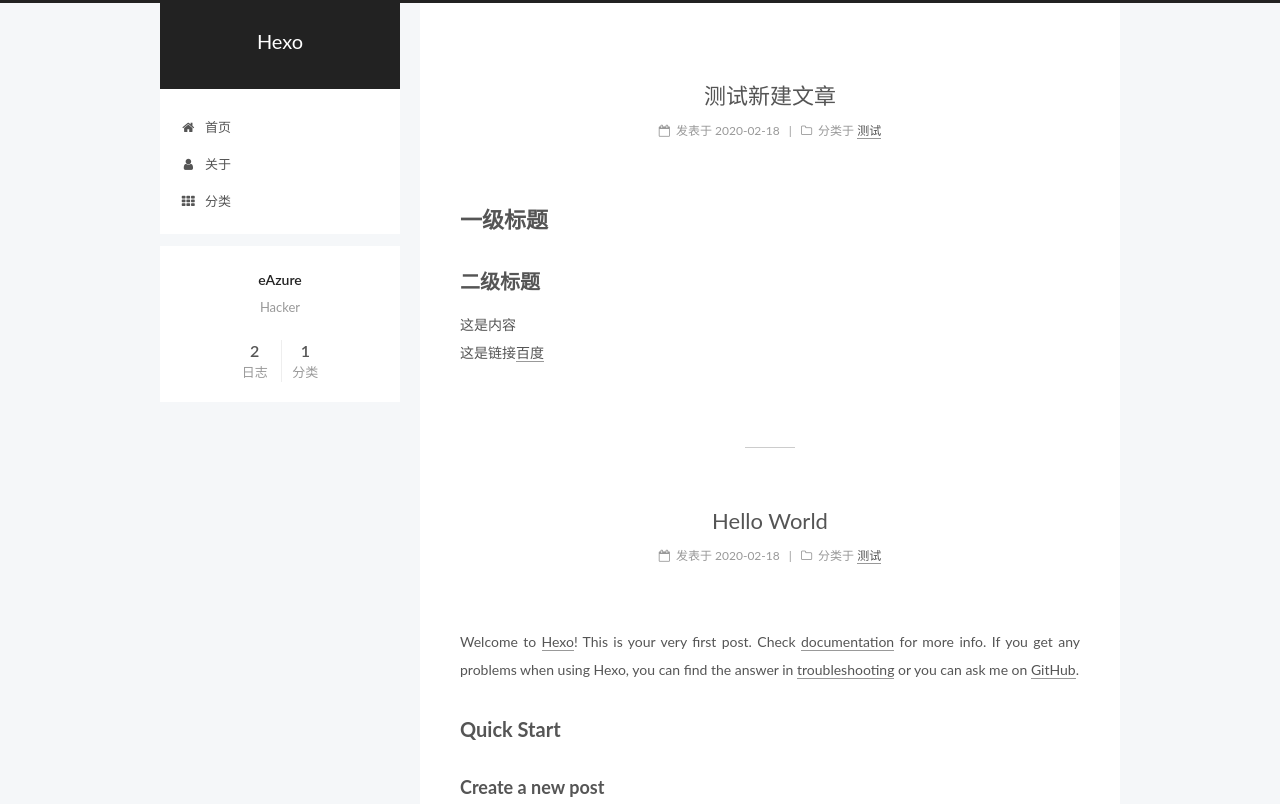
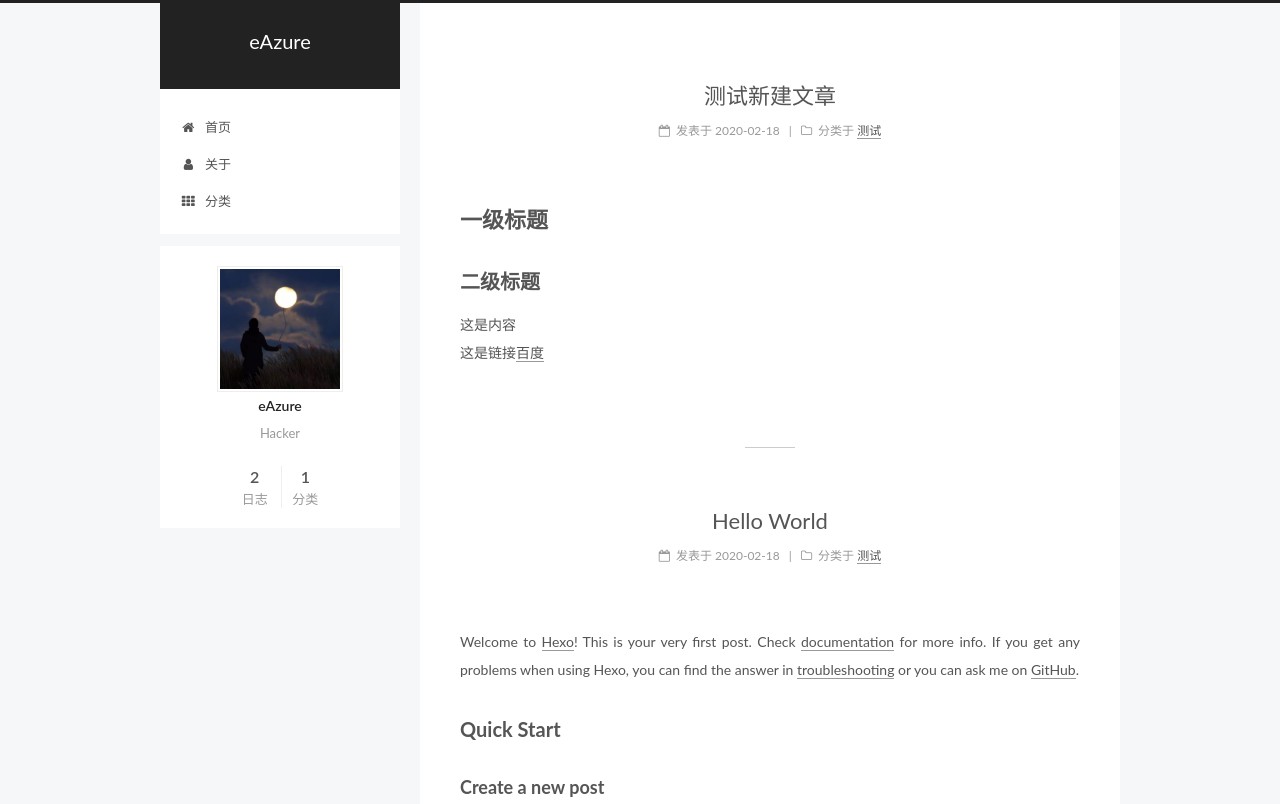
Before and after one commit to eAzure/eAzure.github.io, a plain HTML site: page index.html in a window 1280 px wide. Shown: the top 804 px of the page. Drawn offline with Linux system fonts and the light colour scheme.

Commit message:
Site updated: 2020-02-18 15:56:18

```diff
--- a/index.html
+++ b/index.html
@@ -81,9 +81,9 @@
 
 <meta name="description" content="Hacker">
 <meta property="og:type" content="website">
-<meta property="og:title" content="Hexo">
+<meta property="og:title" content="eAzure">
 <meta property="og:url" content="http://yoursite.com/index.html">
-<meta property="og:site_name" content="Hexo">
+<meta property="og:site_name" content="eAzure">
 <meta property="og:description" content="Hacker">
 <meta property="article:author" content="eAzure">
 <meta name="twitter:card" content="summary">
@@ -122,7 +122,7 @@
 
 
 
-  <title>Hexo</title>
+  <title>eAzure</title>
 
 
 
@@ -153,7 +153,7 @@
     <div class="custom-logo-site-title">
       <a href="/"  class="brand" rel="start">
         <span class="logo-line-before"><i></i></span>
-        <span class="site-title">Hexo</span>
+        <span class="site-title">eAzure</span>
         <span class="logo-line-after"><i></i></span>
       </a>
     </div>
@@ -245,11 +245,11 @@
     <span hidden itemprop="author" itemscope itemtype="http://schema.org/Person">
       <meta itemprop="name" content="eAzure">
       <meta itemprop="description" content="">
-      <meta itemprop="image" content="/images/avatar.gif">
+      <meta itemprop="image" content="/images/eAzure.jpg">
     </span>
 
     <span hidden itemprop="publisher" itemscope itemtype="http://schema.org/Organization">
-      <meta itemprop="name" content="Hexo">
+      <meta itemprop="name" content="eAzure">
     </span>
 
 
@@ -387,11 +387,11 @@
     <span hidden itemprop="author" itemscope itemtype="http://schema.org/Person">
       <meta itemprop="name" content="eAzure">
       <meta itemprop="description" content="">
-      <meta itemprop="image" content="/images/avatar.gif">
+      <meta itemprop="image" content="/images/eAzure.jpg">
     </span>
 
     <span hidden itemprop="publisher" itemscope itemtype="http://schema.org/Organization">
-      <meta itemprop="name" content="Hexo">
+      <meta itemprop="name" content="eAzure">
     </span>
 
 
@@ -557,6 +557,10 @@
       <section class="site-overview-wrap sidebar-panel sidebar-panel-active">
         <div class="site-overview">
           <div class="site-author motion-element" itemprop="author" itemscope itemtype="http://schema.org/Person">
+
+              <img class="site-author-image" itemprop="image"
+                src="/images/eAzure.jpg"
+                alt="eAzure" />
 
               <p class="site-author-name" itemprop="name">eAzure</p>
               <p class="site-description motion-element" itemprop="description">Hacker</p>
```
Also changed, not shown: 2020/02/18/hello-world/index.html (+9 -5 lines), 2020/02/18/测试新建文章/index.html (+9 -5 lines), about/index.html (+7 -3 lines), archives/2020/02/index.html (+8 -4 lines), archives/2020/index.html (+8 -4 lines), archives/index.html (+8 -4 lines), categories/index.html (+7 -3 lines), categories/测试/index.html (+8 -4 lines), images/eAzure.jpg (added).
